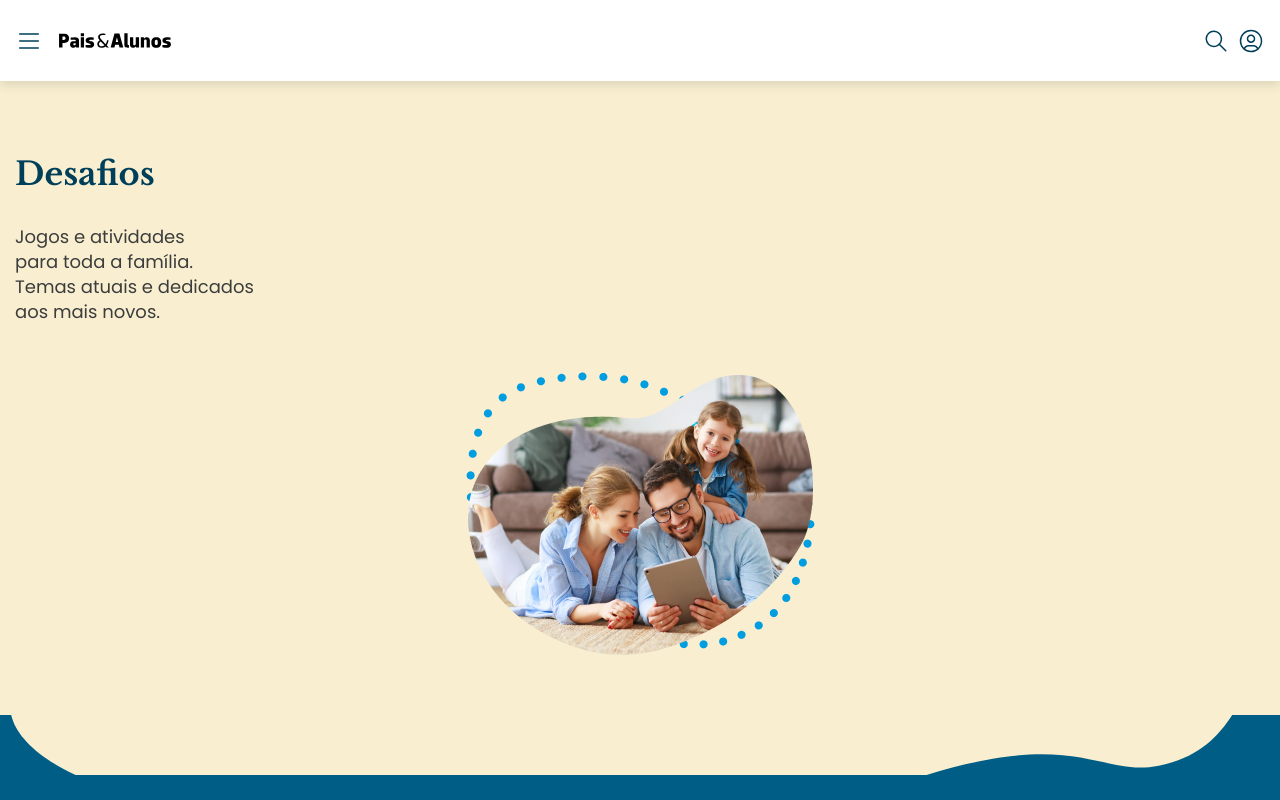
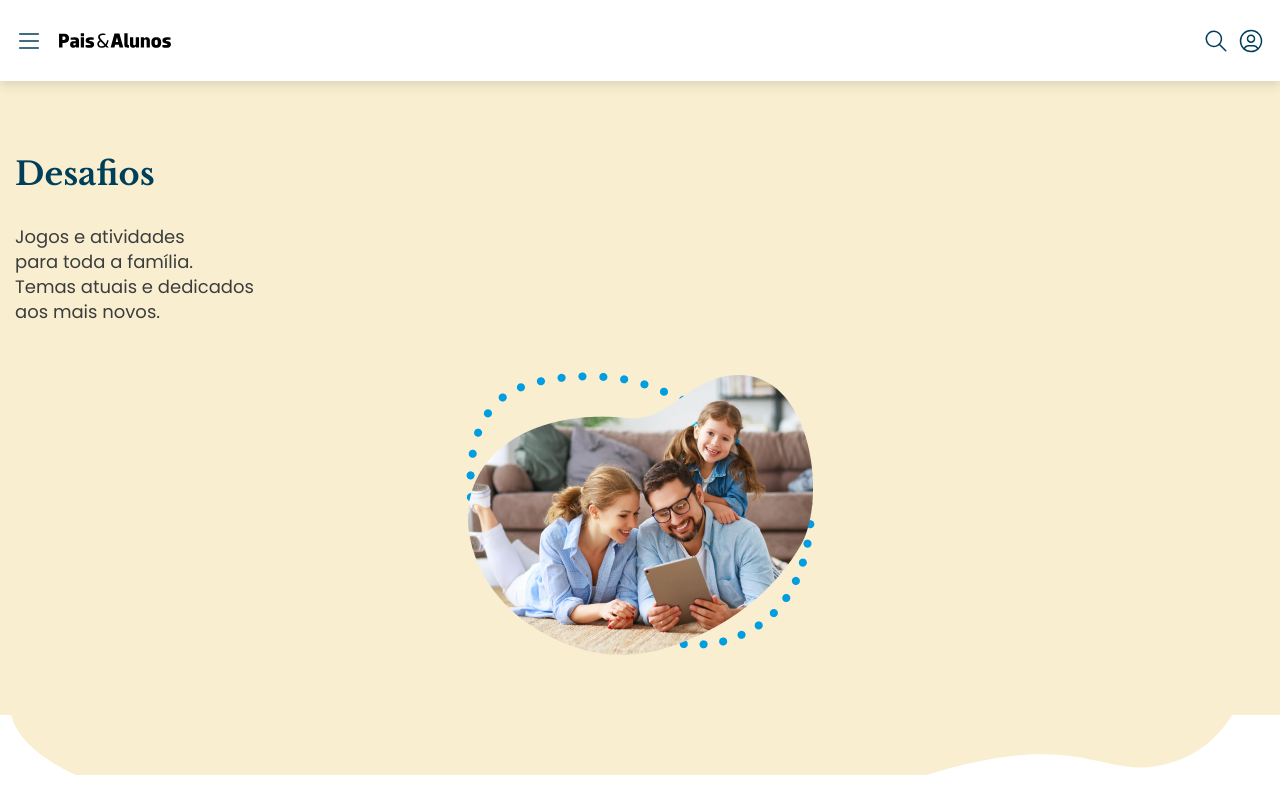
Before and after one commit to IgnorePT/360-project, a website: page desafios.html in a window 1280 px wide. Shown: the top 800 px of the page. Drawn offline with nearby package versions, Linux system fonts and the light colour scheme.

Commit message:
Fix Background

```diff
--- a/css/_game.scss
+++ b/css/_game.scss
@@ -1,5 +1,7 @@
 body{
-    background: $Medium_Blue_CTA;
+    &.game{
+        background: $Medium_Blue_CTA;
+    }
 }
 
 .challenge-game {
```
Also changed, not shown: game.html (+1 -1 lines), css/style.css, 1 other file.
